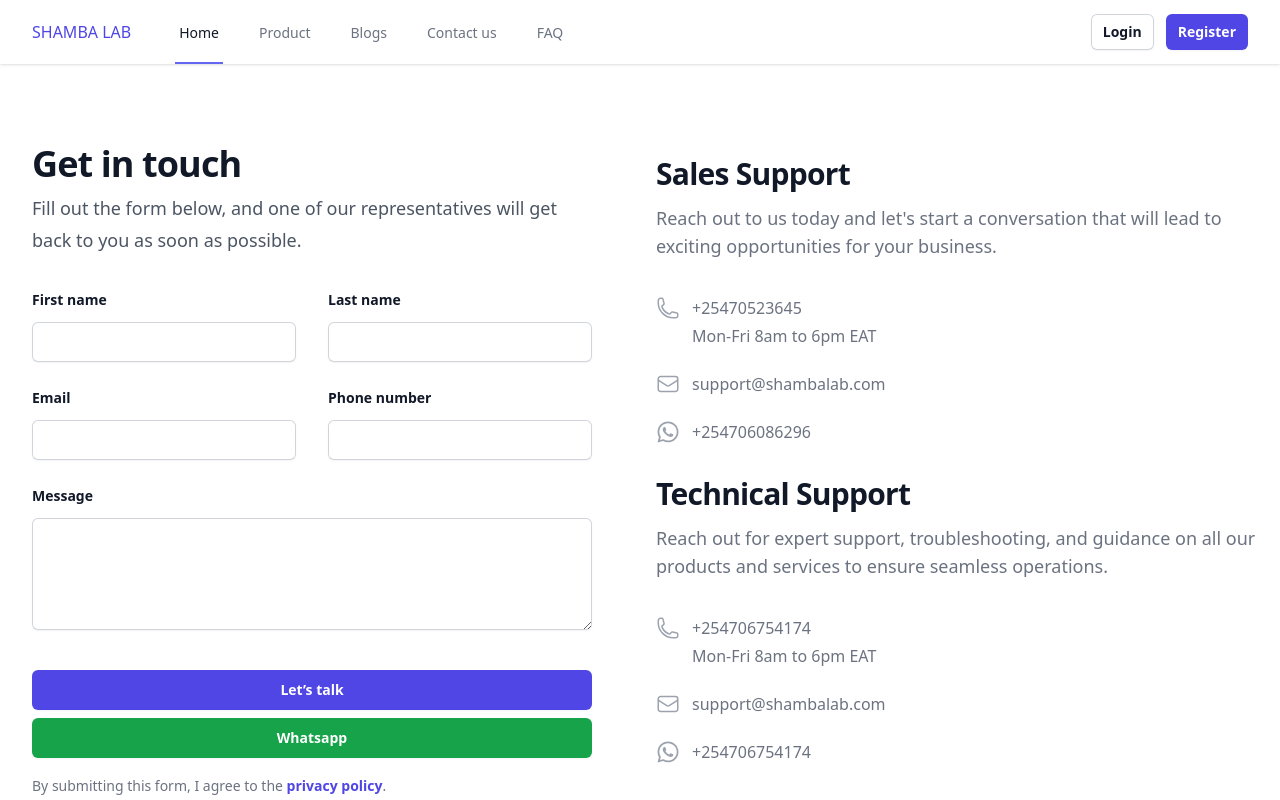
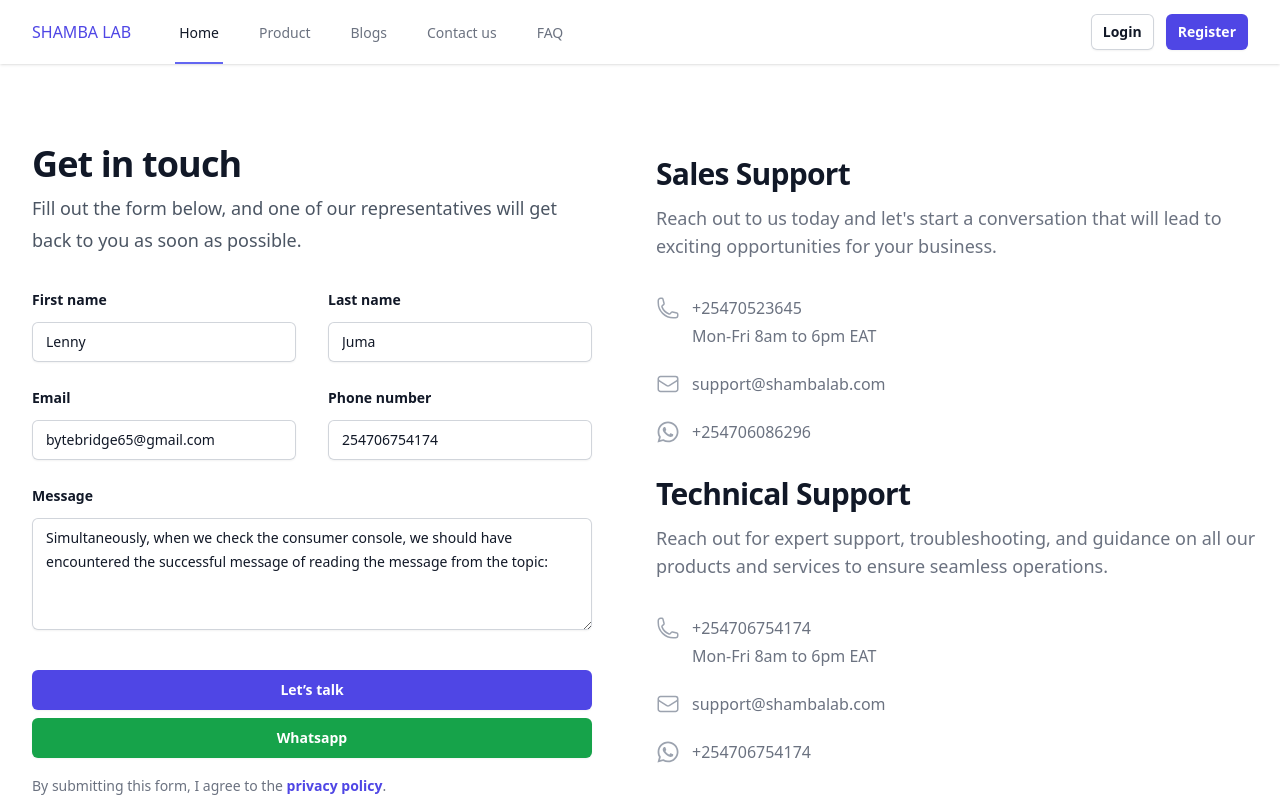
Before and after one commit to lennyjuma/shamba-ui, a Vue app: page /contact in a window 1280 px wide. Shown: the top 800 px of the page. Built offline with nearby package versions, Linux system fonts and the light colour scheme; what highcharts-vue would draw is missing.

Commit message:
added email

```diff
--- /dev/null
+++ b/src/stores/contact_us/index.ts
@@ -0,0 +1,16 @@
+import { ref, computed } from 'vue'
+import { defineStore } from 'pinia'
+import type { ContactUsT } from '@/types'
+import { useRestController } from '@/compossables/Axios'
+
+export const useContactUSStore = defineStore('contact_us', () => {
+  const contact_us_path = "contact-us"
+  const contact_us = ref<ContactUsT>({} as ContactUsT)
+  const get_contact_us = computed(() => contact_us.value)
+  function post_contact_us(contact: ContactUsT) {
+        const url = `${contact_us_path}`;
+    useRestController(url, "post", contact)
+  }
+
+  return { get_contact_us, post_contact_us }
+})
--- a/src/views/contact/contact_us.vue
+++ b/src/views/contact/contact_us.vue
@@ -9,36 +9,36 @@
             <div>
               <label for="first-name" class="block text-sm font-semibold leading-6 text-gray-900">First name</label>
               <div class="mt-2.5">
-                <input type="text" name="first-name" id="first-name" autocomplete="given-name" class="block w-full rounded-md border-0 px-3.5 py-2 text-gray-900 shadow-sm ring-1 ring-inset ring-gray-300 placeholder:text-gray-400 focus:ring-2 focus:ring-inset focus:ring-indigo-600 sm:text-sm sm:leading-6" />
+                <input v-model="contact.fname" type="text" name="first-name" id="first-name" autocomplete="given-name" class="block w-full rounded-md border-0 px-3.5 py-2 text-gray-900 shadow-sm ring-1 ring-inset ring-gray-300 placeholder:text-gray-400 focus:ring-2 focus:ring-inset focus:ring-indigo-600 sm:text-sm sm:leading-6" />
               </div>
             </div>
             <div>
               <label for="last-name" class="block text-sm font-semibold leading-6 text-gray-900">Last name</label>
               <div class="mt-2.5">
-                <input type="text" name="last-name" id="last-name" autocomplete="family-name" class="block w-full rounded-md border-0 px-3.5 py-2 text-gray-900 shadow-sm ring-1 ring-inset ring-gray-300 placeholder:text-gray-400 focus:ring-2 focus:ring-inset focus:ring-indigo-600 sm:text-sm sm:leading-6" />
+                <input v-model="contact.lname" type="text" name="last-name" id="last-name" autocomplete="family-name" class="block w-full rounded-md border-0 px-3.5 py-2 text-gray-900 shadow-sm ring-1 ring-inset ring-gray-300 placeholder:text-gray-400 focus:ring-2 focus:ring-inset focus:ring-indigo-600 sm:text-sm sm:leading-6" />
               </div>
             </div>
             <div>
               <label for="budget" class="block text-sm font-semibold leading-6 text-gray-900">Email</label>
               <div class="mt-2.5">
-                <input id="budget" name="budget" type="text" class="block w-full rounded-md border-0 px-3.5 py-2 text-gray-900 shadow-sm ring-1 ring-inset ring-gray-300 placeholder:text-gray-400 focus:ring-2 focus:ring-inset focus:ring-indigo-600 sm:text-sm sm:leading-6" />
+                <input v-model="contact.email" id="budget" name="budget" type="text" class="block w-full rounded-md border-0 px-3.5 py-2 text-gray-900 shadow-sm ring-1 ring-inset ring-gray-300 placeholder:text-gray-400 focus:ring-2 focus:ring-inset focus:ring-indigo-600 sm:text-sm sm:leading-6" />
               </div>
             </div>
             <div>
               <label for="website" class="block text-sm font-semibold leading-6 text-gray-900">Phone number</label>
               <div class="mt-2.5">
-                <input type="url" name="website" id="website" class="block w-full rounded-md border-0 px-3.5 py-2 text-gray-900 shadow-sm ring-1 ring-inset ring-gray-300 placeholder:text-gray-400 focus:ring-2 focus:ring-inset focus:ring-indigo-600 sm:text-sm sm:leading-6" />
+                <input v-model="contact.phoneNumber" type="url" name="website" id="website" class="block w-full rounded-md border-0 px-3.5 py-2 text-gray-900 shadow-sm ring-1 ring-inset ring-gray-300 placeholder:text-gray-400 focus:ring-2 focus:ring-inset focus:ring-indigo-600 sm:text-sm sm:leading-6" />
               </div>
             </div>
             <div class="sm:col-span-2">
               <label for="message" class="block text-sm font-semibold leading-6 text-gray-900">Message</label>
               <div class="mt-2.5">
-                <textarea id="message" name="message" rows="4" class="block w-full rounded-md border-0 px-3.5 py-2 text-gray-900 shadow-sm ring-1 ring-inset ring-gray-300 placeholder:text-gray-400 focus:ring-2 focus:ring-inset focus:ring-indigo-600 sm:text-sm sm:leading-6" />
+                <textarea v-model="contact.message" id="message" name="message" rows="4" class="block w-full rounded-md border-0 px-3.5 py-2 text-gray-900 shadow-sm ring-1 ring-inset ring-gray-300 placeholder:text-gray-400 focus:ring-2 focus:ring-inset focus:ring-indigo-600 sm:text-sm sm:leading-6" />
               </div>
             </div>
           </div>
           <div class="mt-10">
-            <button type="submit" class="block w-full rounded-md bg-indigo-600 px-3.5 py-2.5 text-center text-sm font-semibold text-white shadow-sm hover:bg-indigo-500 focus-visible:outline focus-visible:outline-2 focus-visible:outline-offset-2 focus-visible:outline-indigo-600">Let’s talk</button>
+            <button @click="postContactUS()" type="submit" class="block w-full rounded-md bg-indigo-600 px-3.5 py-2.5 text-center text-sm font-semibold text-white shadow-sm hover:bg-indigo-500 focus-visible:outline focus-visible:outline-2 focus-visible:outline-offset-2 focus-visible:outline-indigo-600">Let’s talk</button>
             <button @click="getWhatsapp('254706086296')" type="submit" class="block w-full mt-2 rounded-md bg-green-600 px-3.5 py-2.5 text-center text-sm font-semibold text-white shadow-sm hover:bg-green-500 focus-visible:outline focus-visible:outline-2 focus-visible:outline-offset-2 focus-visible:outline-green-600">Whatsapp</button>
           </div>
           <p class="mt-4 text-sm leading-6 text-gray-500">By submitting this form, I agree to the <a href="#" class="font-semibold text-indigo-600">privacy&nbsp;policy</a>.</p>
@@ -49,6 +49,17 @@
 </template>
 
 <script  setup lang="ts">
+
+import { ref } from 'vue'
+import type { ContactUsT } from '@/types'
+import { useContactUSStore } from '@/stores/contact_us'
+
+const contactUSStore = useContactUSStore()
+const {post_contact_us} = contactUSStore
+const contact = ref<ContactUsT>({email:"bytebridge65@gmail.com",phoneNumber:"254706754174",fname:"Lenny",lname:"Juma",message:"Simultaneously, when we check the consumer console, we should have encountered the successful message of reading the message from the topic:"} as ContactUsT)
+const postContactUS = () => {
+  post_contact_us(contact.value as ContactUsT)
+}
 const getWhatsapp = (phone_number:string) => {
   window.open(`https://api.whatsapp.com/send/?phone=${phone_number}&text=Hello shamba lab.&type=phone_number&app_absent=0`, '_blank');
 }
```
Also changed, not shown: src/types/index.ts (+8 -0 lines).
